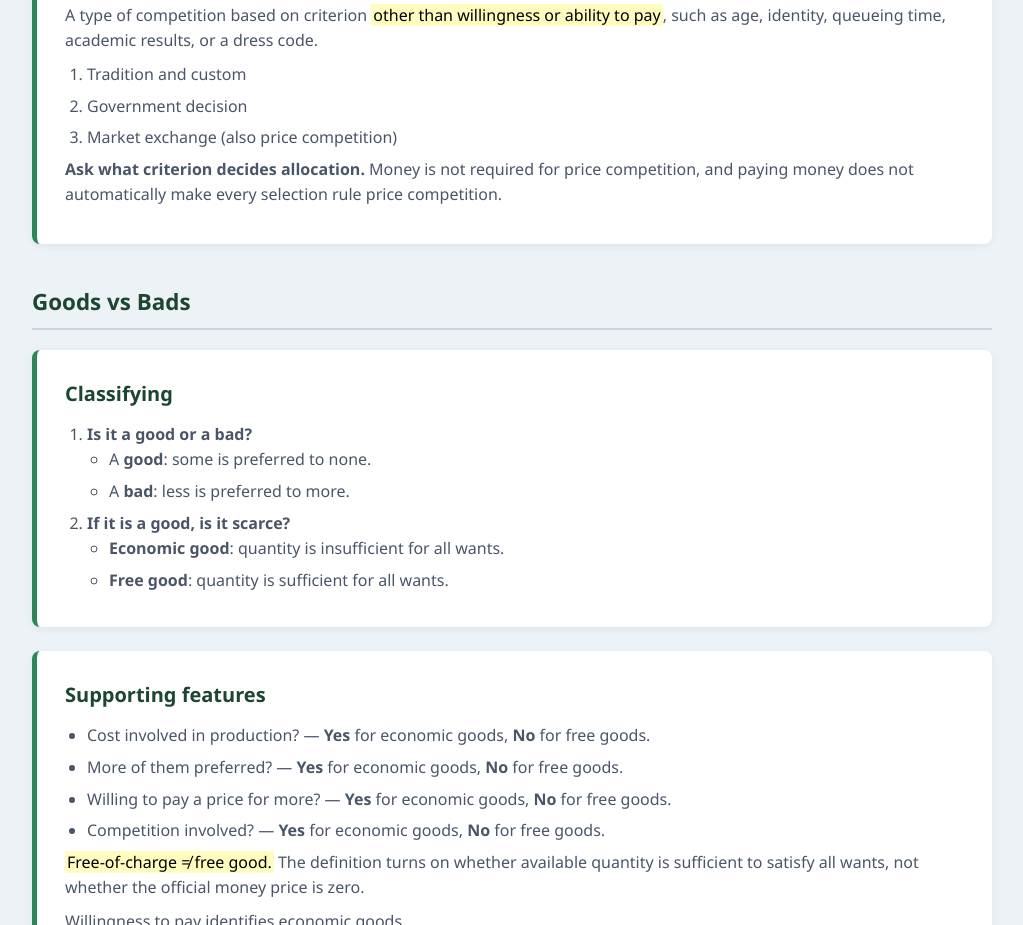
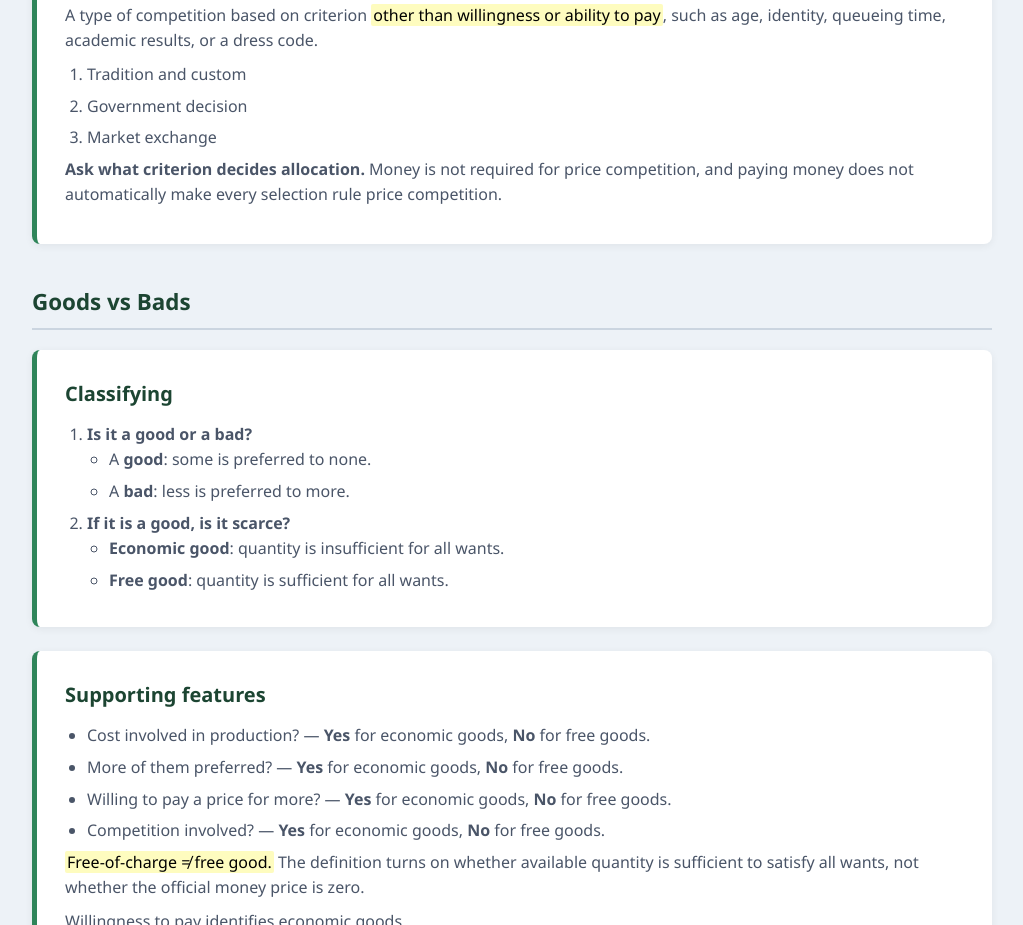
Before and after one commit to notiamalfred/EconLearn, a plain HTML site: page allocation.html in a window 1280 px wide. Shown: the part 821-1746 px from the top of the page, without its empty margins (128-1151 px from the left). Drawn offline with Linux system fonts and the light colour scheme.

Commit message:
Remove 'also price competition' from list item

```diff
--- a/allocation.html
+++ b/allocation.html
@@ -82,7 +82,7 @@
           <ol>
             <li>Tradition and custom</li>
             <li>Government decision</li>
-            <li>Market exchange (also price competition)</li>
+            <li>Market exchange</li>
           </ol>
 
           <p><strong>Ask what criterion decides allocation.</strong> Money is not required for price competition, and paying money does not automatically make every selection rule price competition.</p>
```
